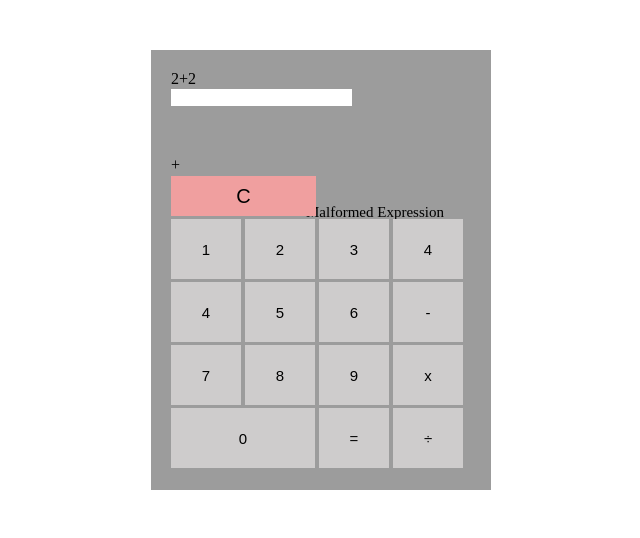
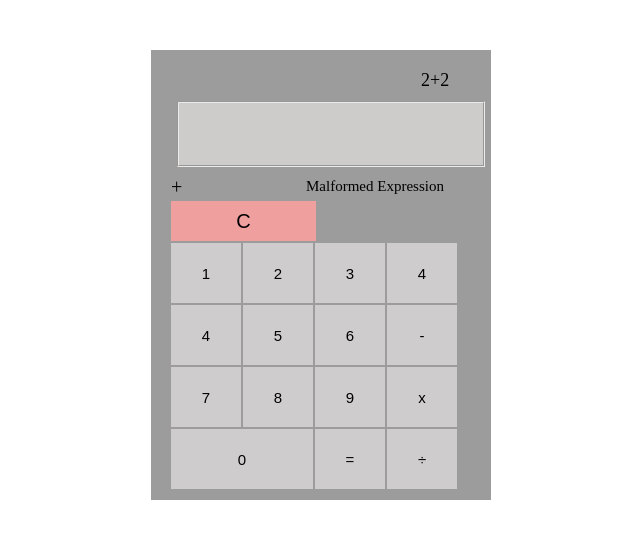
Before and after one commit to JoaoPedroPontes/calculadora, a plain HTML site: page index.html in a window 1280 px wide. Shown: the whole page, without its empty margins (319-959 px from the left). Drawn offline with Linux system fonts and the light colour scheme.

Commit message:
Enviando css desktop

```diff
--- a/index.html
+++ b/index.html
@@ -4,6 +4,7 @@
         <meta charset="UTF-8">
         <meta name="viewport" content="width=device-width, initial-scale=1.0" >
         <link rel="stylesheet" href="styles/style.css" >
+        <script src="scripts/main.js" defer></script>
 
         <title>Calculadora</title>
     </head>
@@ -12,7 +13,7 @@
             <!--Cabecalho da calculadora-->
             <div id="cabecalho">
                 <div>
-                    <span id="equation">2+2</span>
+                    <p id="equation">2+2</p>
                 </div>
                 <div>
                     <input type="text" id="inputValues" maxlength="25">
--- a/styles/style.css
+++ b/styles/style.css
@@ -26,7 +26,11 @@ button:active {
     background-color:rgb(240, 100, 100);
 }
 input {
-    border:0;
+    border:2px groove rgb(236, 235, 235);
+    background-color: #cecbcb;
+}
+input:focus {
+    outline:none;
 }
 
 
@@ -41,28 +45,41 @@ input {
     @layer layout-desktop {
 
         main {
-            height:400px;
+            height:410px;
             width:300px;
             padding:20px;
         }
 
+        input {
+            margin:0px 0px 0px 6px;
+            height:60px;
+            width:300px;
+            font-size:27px;
+            text-align:right;
+        }
+
         p#operation-select {
-            margin:50px 0px 0px 0px;
+            margin:9px 0px 45px 0px;
+            font-size:20px;
         }
 
         p#malformed {
             font-size:15px;
-            margin: 30px 5px 5px 135px;
+            margin: -66px 5px 70px 135px;
             width:200px;
+        }
+        p#equation {
+            margin:0px 0px 10px 250px;
+            font-size:18px;
         }
 
         #btn-page div div {
-            padding-top:3px;
-            padding-right:4px;
+            padding-top:2px;
+            padding-right:2px;
         }
 
         #btn-page {
-            margin-top:-50px;
+            margin-top:-64px;
         }
 
         button {
@@ -78,7 +95,7 @@ input {
             font-size:20px;
         }
         #btn-zero {
-            width:144px;
+            width:142px;
         }
 
     }
```
Also changed, not shown: scripts/main.js (added).
